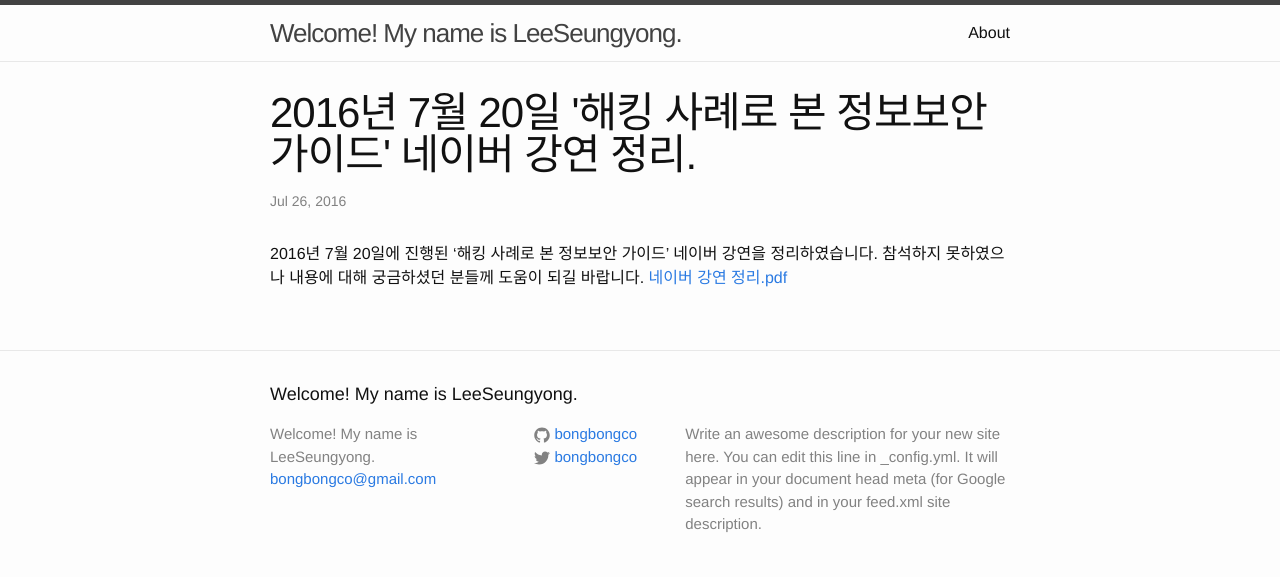
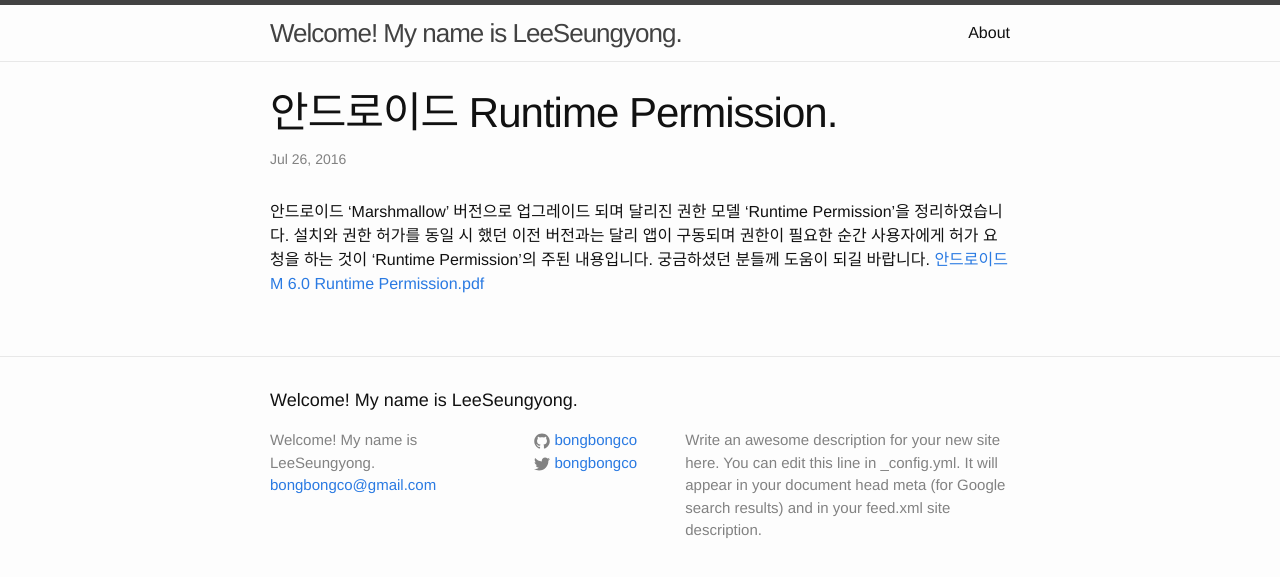
Before and after one commit to LktProgrammer/bongbongco.github.io, a Jekyll site: the page built from _posts/2016-07-26-Naver.markdown, in a window 1280 px wide. Shown: the top 577 px of the page. Built offline with Jekyll 4.4.1, drawn with Linux system fonts in a browser that asks for light colours.

Commit message:
안드로이드 런타임 퍼미션 PDF 페이지 생성

```diff
--- a/_posts/2016-07-26-Naver.markdown
+++ b/_posts/2016-07-26-Naver.markdown
@@ -1,7 +1,7 @@
 ---
 layout: post
-title: 2016년 7월 20일 '해킹 사례로 본 정보보안 가이드' 네이버 강연 정리.
+title: 안드로이드 Runtime Permission.
 ---
 
-2016년 7월 20일에 진행된 '해킹 사례로 본 정보보안 가이드' 네이버 강연을 정리하였습니다. 참석하지 못하였으나 내용에 대해 궁금하셨던 분들께 도움이 되길 바랍니다.
-[네이버 강연 정리.pdf](https://github.com/bongbongco/bongbongco.github.io/blob/master/_asset/2016.07.20%20네이버%20강연%20정리.pdf)
+안드로이드 'Marshmallow' 버전으로 업그레이드 되며 달리진 권한 모델 'Runtime Permission'을 정리하였습니다. 설치와 권한 허가를 동일 시 했던 이전 버전과는 달리 앱이 구동되며 권한이 필요한 순간 사용자에게 허가 요청을 하는 것이 'Runtime Permission'의 주된 내용입니다. 궁금하셨던 분들께 도움이 되길 바랍니다.
+[안드로이드 M 6.0 Runtime Permission.pdf](https://github.com/bongbongco/bongbongco.github.io/blob/master/_asset/안드로이드%20M%206.0%20Runtime%20Permission.pdf)
```
Also changed, not shown: _posts/2016-07-25-Android-Runtime-Permission.markdown (added, +7 -0 lines), 3 other files.
